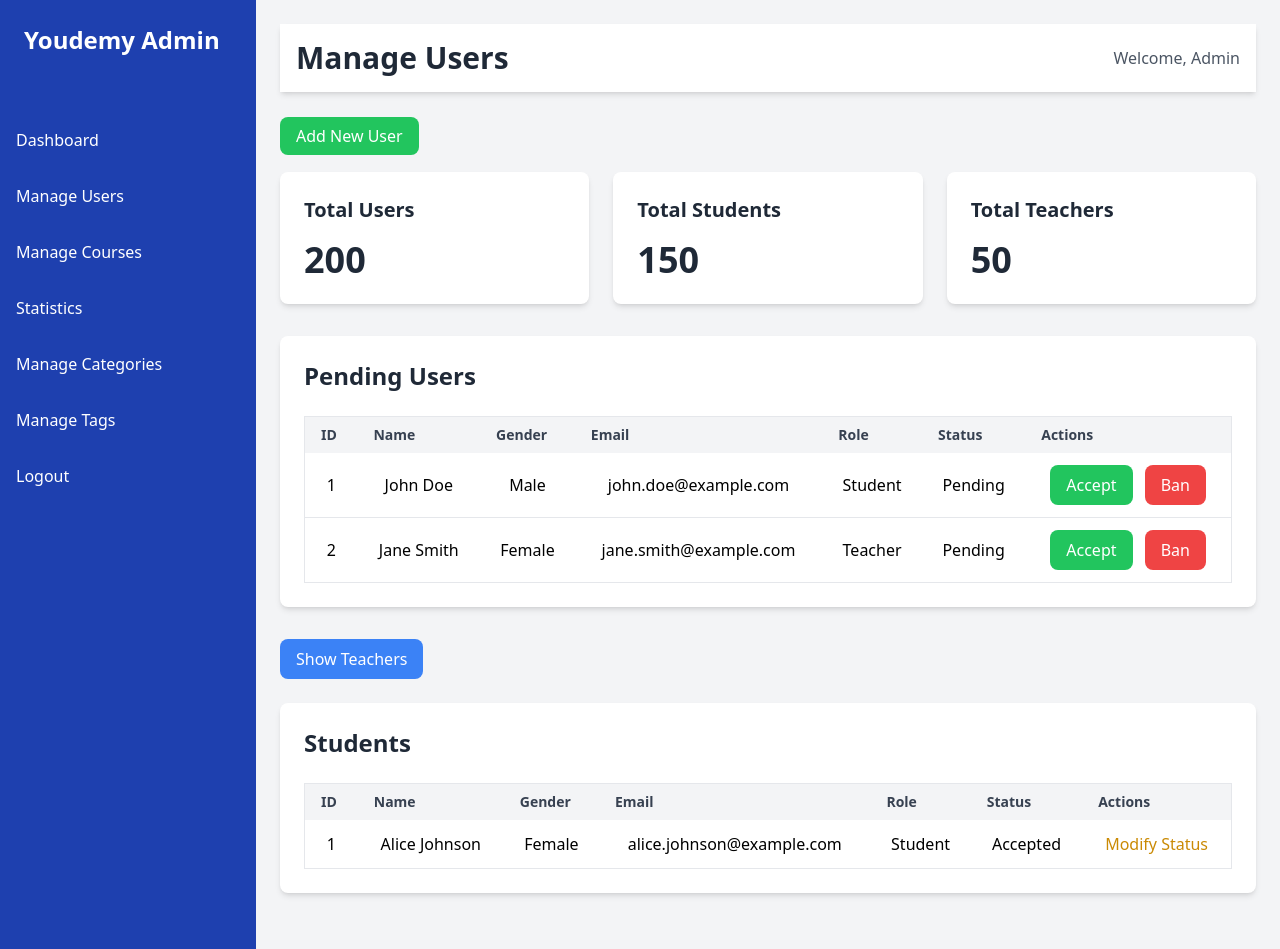
After one commit to Elyass404/youdemy_platfrom, a PHP site: page /views/admin/users.php in a window 1280 px wide. The commit adds this page. Run offline with PHP 8.4, Linux system fonts and the light colour scheme; some libraries are stand-ins or nearby versions.

Commit message:
finished the frontend of the users management page in the dashboard for the admin

```diff
--- a/models/course.php
+++ b/models/course.php
@@ -84,7 +84,7 @@ class Course {
     }
 
     public function readCertainCourses($conditions = []) {
-        $query = "SELECT courses.*, users.name as teacher_name, categories.category_name as category_name
+        $query = "SELECT courses.*, users.name as teacher_name, categories.category_name as category_name, users.photo
         FROM courses
         LEFT JOIN users ON users.id = courses.teacher_id
         LEFT JOIN categories ON categories.id = courses.category_id";
--- a/models/teacher.php
+++ b/models/teacher.php
@@ -62,8 +62,3 @@ class Teacher extends User {
 
 
 ?>
-
-
-select *
-from users
-where id not in (select distinct user_id from enrolled_courses);
--- /dev/null
+++ b/views/admin/users.php
@@ -0,0 +1,253 @@
+<!DOCTYPE html>
+<html lang="en">
+
+<head>
+    <meta charset="UTF-8">
+    <meta name="viewport" content="width=device-width, initial-scale=1.0">
+    <title>Manage Users - Youdemy</title>
+    <script src="https://cdn.tailwindcss.com"></script>
+</head>
+
+<body class="bg-gray-100">
+
+    <!-- Sidebar (Navigation) -->
+    <div class="flex">
+        <div class="w-64 bg-blue-800 text-white min-h-screen">
+            <div class="p-6 text-2xl font-bold">Youdemy Admin</div>
+            <ul class="mt-8">
+                <li><a href="/admin/dashboard" class="block p-4 hover:bg-blue-700">Dashboard</a></li>
+                <li><a href="/admin/users" class="block p-4 hover:bg-blue-700">Manage Users</a></li>
+                <li><a href="/admin/courses" class="block p-4 hover:bg-blue-700">Manage Courses</a></li>
+                <li><a href="/admin/statistics" class="block p-4 hover:bg-blue-700">Statistics</a></li>
+                <li><a href="/admin/categories" class="block p-4 hover:bg-blue-700">Manage Categories</a></li>
+                <li><a href="/admin/tags" class="block p-4 hover:bg-blue-700">Manage Tags</a></li>
+                <li><a href="/logout" class="block p-4 hover:bg-blue-700">Logout</a></li>
+            </ul>
+        </div>
+
+        <!-- Main Content -->
+        <div class="flex-1 p-6">
+
+            <!-- Navigation Bar (Top Bar) -->
+            <div class="bg-white shadow-md p-4 flex justify-between items-center mb-8">
+                <h1 class="text-3xl font-bold text-gray-800">Manage Users</h1>
+                <div class="text-gray-600">Welcome, Admin</div>
+            </div>
+
+            <!-- Add User Button -->
+            <div class="mb-6">
+                <a href="/admin/users/add_user.php" class="bg-green-500 text-white px-4 py-2 rounded-lg hover:bg-green-600">Add New User</a>
+            </div>
+
+            <!-- Statistics Cards -->
+            <div class="grid grid-cols-3 gap-6 mb-8">
+                <div class="bg-white p-6 rounded-lg shadow-md">
+                    <h3 class="text-xl font-semibold text-gray-800 mb-4">Total Users</h3>
+                    <p class="text-4xl font-bold text-gray-800">200</p>
+                </div>
+
+                <div class="bg-white p-6 rounded-lg shadow-md">
+                    <h3 class="text-xl font-semibold text-gray-800 mb-4">Total Students</h3>
+                    <p class="text-4xl font-bold text-gray-800">150</p>
+                </div>
+
+                <div class="bg-white p-6 rounded-lg shadow-md">
+                    <h3 class="text-xl font-semibold text-gray-800 mb-4">Total Teachers</h3>
+                    <p class="text-4xl font-bold text-gray-800">50</p>
+                </div>
+            </div>
+
+            <!-- Pending Users Table -->
+            <div id="pending-users-table" class="bg-white p-6 rounded-lg shadow-md mb-8">
+                <h3 class="text-2xl font-semibold text-gray-800 mb-6">Pending Users</h3>
+                <table class="min-w-full bg-white border border-gray-200">
+                    <thead>
+                        <tr class="text-left bg-gray-100">
+                            <th class="py-2 px-4 text-sm font-semibold text-gray-700">ID</th>
+                            <th class="py-2 px-4 text-sm font-semibold text-gray-700">Name</th>
+                            <th class="py-2 px-4 text-sm font-semibold text-gray-700">Gender</th>
+                            <th class="py-2 px-4 text-sm font-semibold text-gray-700">Email</th>
+                            <th class="py-2 px-4 text-sm font-semibold text-gray-700">Role</th>
+                            <th class="py-2 px-4 text-sm font-semibold text-gray-700">Status</th>
+                            <th class="py-2 px-4 text-sm font-semibold text-gray-700">Actions</th>
+                        </tr>
+                    </thead>
+                    <tbody>
+                        <tr class="border-b">
+                            <td class="py-3 px-4 text-center">1</td>
+                            <td class="py-3 px-4 text-center">John Doe</td>
+                            <td class="py-3 px-4 text-center">Male</td>
+                            <td class="py-3 px-4 text-center">john.doe@example.com</td>
+                            <td class="py-3 px-4 text-center">Student</td>
+                            <td class="py-3 px-4 text-center">Pending</td>
+                            <td class="py-3 px-4 text-center">
+                                <button class="bg-green-500 text-white px-4 py-2 rounded-lg hover:bg-green-600" onclick="acceptUser(1)">Accept</button>
+                                <button class="bg-red-500 text-white px-4 py-2 rounded-lg hover:bg-red-600 ml-2" onclick="banUser(1)">Ban</button>
+                            </td>
+                        </tr>
+                        <tr class="border-b">
+                            <td class="py-3 px-4 text-center">2</td>
+                            <td class="py-3 px-4 text-center">Jane Smith</td>
+                            <td class="py-3 px-4 text-center">Female</td>
+                            <td class="py-3 px-4 text-center">jane.smith@example.com</td>
+                            <td class="py-3 px-4 text-center">Teacher</td>
+                            <td class="py-3 px-4 text-center">Pending</td>
+                            <td class="py-3 px-4 text-center">
+                                <button class="bg-green-500 text-white px-4 py-2 rounded-lg hover:bg-green-600" onclick="acceptUser(2)">Accept</button>
+                                <button class="bg-red-500 text-white px-4 py-2 rounded-lg hover:bg-red-600 ml-2" onclick="banUser(2)">Ban</button>
+                            </td>
+                        </tr>
+                    </tbody>
+                </table>
+            </div>
+
+            <!-- Toggle Button for Students and Teachers -->
+            <div class="mb-6">
+                <button id="toggle-users-btn" class="bg-blue-500 text-white px-4 py-2 rounded-lg hover:bg-blue-600" onclick="toggleUserTables()">Show Teachers</button>
+            </div>
+
+            <!-- Students Table -->
+            <div id="students-table" class="bg-white p-6 rounded-lg shadow-md mb-8">
+                <h3 class="text-2xl font-semibold text-gray-800 mb-6">Students</h3>
+                <table class="min-w-full bg-white border border-gray-200">
+                    <thead>
+                        <tr class="text-left bg-gray-100">
+                            <th class="py-2 px-4 text-sm font-semibold text-gray-700">ID</th>
+                            <th class="py-2 px-4 text-sm font-semibold text-gray-700">Name</th>
+                            <th class="py-2 px-4 text-sm font-semibold text-gray-700">Gender</th>
+                            <th class="py-2 px-4 text-sm font-semibold text-gray-700">Email</th>
+                            <th class="py-2 px-4 text-sm font-semibold text-gray-700">Role</th>
+                            <th class="py-2 px-4 text-sm font-semibold text-gray-700">Status</th>
+                            <th class="py-2 px-4 text-sm font-semibold text-gray-700">Actions</th>
+                        </tr>
+                    </thead>
+                    <tbody>
+                        <tr class="border-b">
+                            <td class="py-3 px-4 text-center">1</td>
+                            <td class="py-3 px-4 text-center">Alice Johnson</td>
+                            <td class="py-3 px-4 text-center">Female</td>
+                            <td class="py-3 px-4 text-center">alice.johnson@example.com</td>
+                            <td class="py-3 px-4 text-center">Student</td>
+                            <td class="py-3 px-4 text-center">
+                                <span id="status-1" class="status-display">Accepted</span>
+                                <div id="status-modify-1" class="hidden">
+                                    <select id="status-select-1" class="border px-2 py-1 rounded-md">
+                                        <option value="Accepted">Accepted</option>
+                                        <option value="Pending">Pending</option>
+                                        <option value="Rejected">Rejected</option>
+                                    </select>
+                                    <button class="bg-red-500 text-white px-2 py-1 rounded ml-2" onclick="cancelModifyStatus(1)">Cancel</button>
+                                    <button class="bg-green-500 text-white px-2 py-1 rounded ml-2" onclick="saveStatus(1)">Save</button>
+                                </div>
+                            </td>
+                            <td class="py-3 px-4 text-center">
+                                <button class="text-yellow-600 hover:underline" onclick="modifyStatus(1)">Modify Status</button>
+                            </td>
+                        </tr>
+                    </tbody>
+                </table>
+            </div>
+
+            <!-- Teachers Table -->
+            <div id="teachers-table" class="bg-white p-6 rounded-lg shadow-md mb-8 hidden">
+                <h3 class="text-2xl font-semibold text-gray-800 mb-6">Teachers</h3>
+                <table class="min-w-full bg-white border border-gray-200">
+                    <thead>
+                        <tr class="text-left bg-gray-100">
+                            <th class="py-2 px-4 text-sm font-semibold text-gray-700">ID</th>
+                            <th class="py-2 px-4 text-sm font-semibold text-gray-700">Name</th>
+                            <th class="py-2 px-4 text-sm font-semibold text-gray-700">Gender</th>
+                            <th class="py-2 px-4 text-sm font-semibold text-gray-700">Email</th>
+                            <th class="py-2 px-4 text-sm font-semibold text-gray-700">Role</th>
+                            <th class="py-2 px-4 text-sm font-semibold text-gray-700">Status</th>
+                            <th class="py-2 px-4 text-sm font-semibold text-gray-700">Actions</th>
+                        </tr>
+                    </thead>
+                    <tbody>
+                        <tr class="border-b">
+                            <td class="py-3 px-4 text-center">1</td>
+                            <td class="py-3 px-4 text-center">John Doe</td>
+                            <td class="py-3 px-4 text-center">Male</td>
+                            <td class="py-3 px-4 text-center">john.doe@example.com</td>
+                            <td class="py-3 px-4 text-center">Teacher</td>
+                            <td class="py-3 px-4 text-center">
+                                <span id="status-2" class="status-display">Accepted</span>
+                                <div id="status-modify-2" class="hidden">
+                                    <select id="status-select-2" class="border px-2 py-1 rounded-md">
+                                        <option value="Accepted">Accepted</option>
+                                        <option value="Pending">Pending</option>
+                                        <option value="Rejected">Rejected</option>
+                                    </select>
+                                    <button class="bg-red-500 text-white px-2 py-1 rounded ml-2" onclick="cancelModifyStatus(2)">Cancel</button>
+                                    <button class="bg-green-500 text-white px-2 py-1 rounded ml-2" onclick="saveStatus(2)">Save</button>
+                                </div>
+                            </td>
+                            <td class="py-3 px-4 text-center">
+                                <button class="text-yellow-600 hover:underline" onclick="modifyStatus(2)">Modify Status</button>
+                            </td>
+                        </tr>
+                    </tbody>
+                </table>
+            </div>
+
+        </div>
+    </div>
+
+    <script>
+        function toggleUserTables() {
+            const studentsTable = document.getElementById('students-table');
+            const teachersTable = document.getElementById('teachers-table');
+            const toggleButton = document.getElementById('toggle-users-btn');
+
+            if (studentsTable.classList.contains('hidden')) {
+                studentsTable.classList.remove('hidden');
+                teachersTable.classList.add('hidden');
+                toggleButton.textContent = "Show Teachers";
+            } else {
+                studentsTable.classList.add('hidden');
+                teachersTable.classList.remove('hidden');
+                toggleButton.textContent = "Show Students";
+            }
+        }
+
+        function modifyStatus(userId) {
+            const statusDisplay = document.getElementById(`status-${userId}`);
+            const statusModify = document.getElementById(`status-modify-${userId}`);
+
+            // Hide status display and show modify input
+            statusDisplay.classList.add('hidden');
+            statusModify.classList.remove('hidden');
+        }
+
+        function cancelModifyStatus(userId) {
+            const statusDisplay = document.getElementById(`status-${userId}`);
+            const statusModify = document.getElementById(`status-modify-${userId}`);
+
+            // Restore the original status and hide modify input
+            statusDisplay.classList.remove('hidden');
+            statusModify.classList.add('hidden');
+        }
+
+        function saveStatus(userId) {
+            const statusSelect = document.getElementById(`status-select-${userId}`);
+            const statusDisplay = document.getElementById(`status-${userId}`);
+            const statusModify = document.getElementById(`status-modify-${userId}`);
+
+            // Save the new status and hide modify input
+            statusDisplay.textContent = statusSelect.value;
+            statusDisplay.classList.remove('hidden');
+            statusModify.classList.add('hidden');
+        }
+
+        function acceptUser(userId) {
+            alert(`User ${userId} accepted!`);
+        }
+
+        function banUser(userId) {
+            alert(`User ${userId} banned!`);
+        }
+    </script>
+
+</body>
+
+</html>
```
Also changed, not shown: controllers/authentication/logoutCtrl.php (added, +7 -0 lines), views/admin/courses.php (+0 -7 lines), views/users/create_course.php (+2 -6 lines), views/users/teacherDashboard.php (+8 -7 lines).
